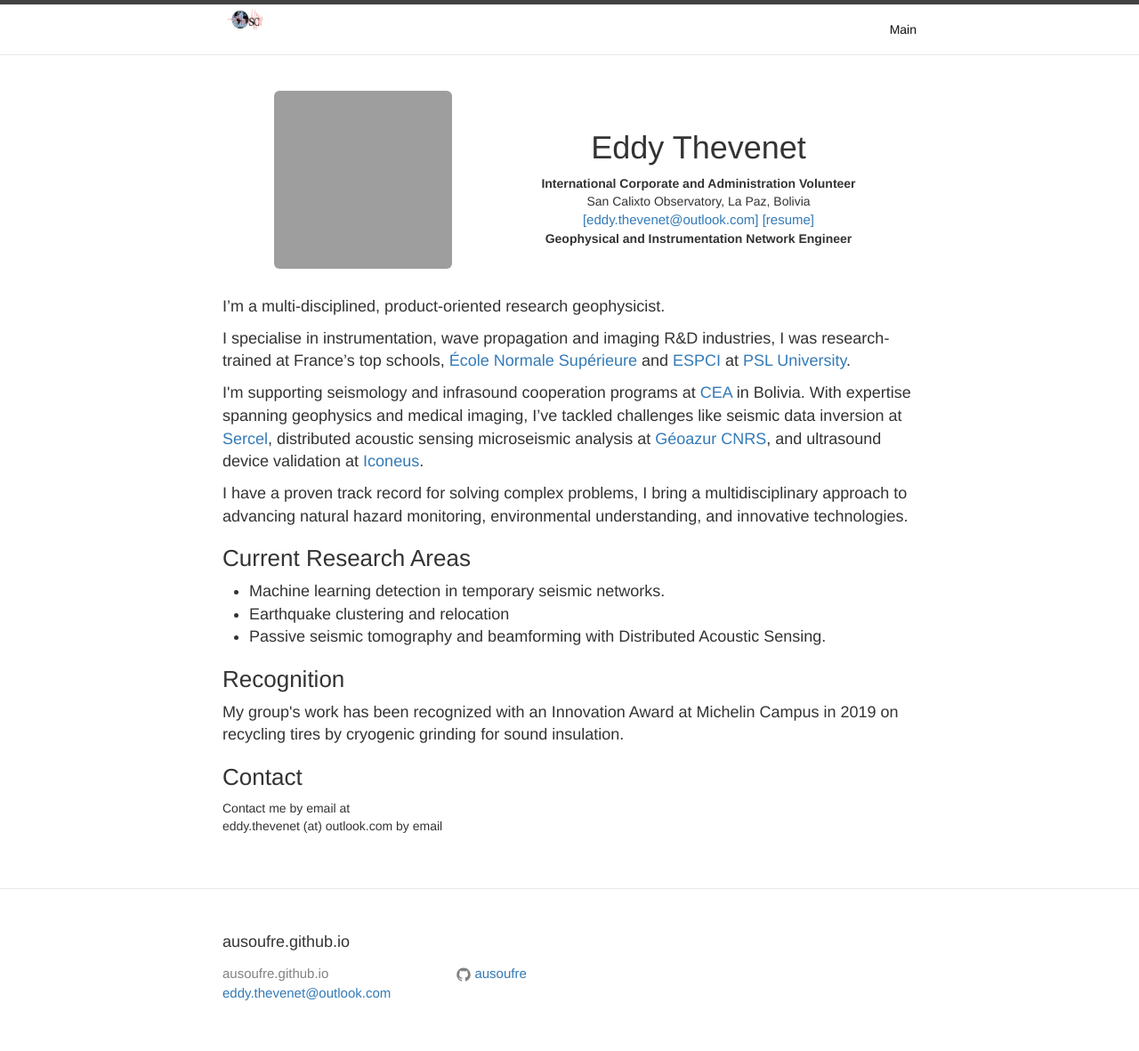
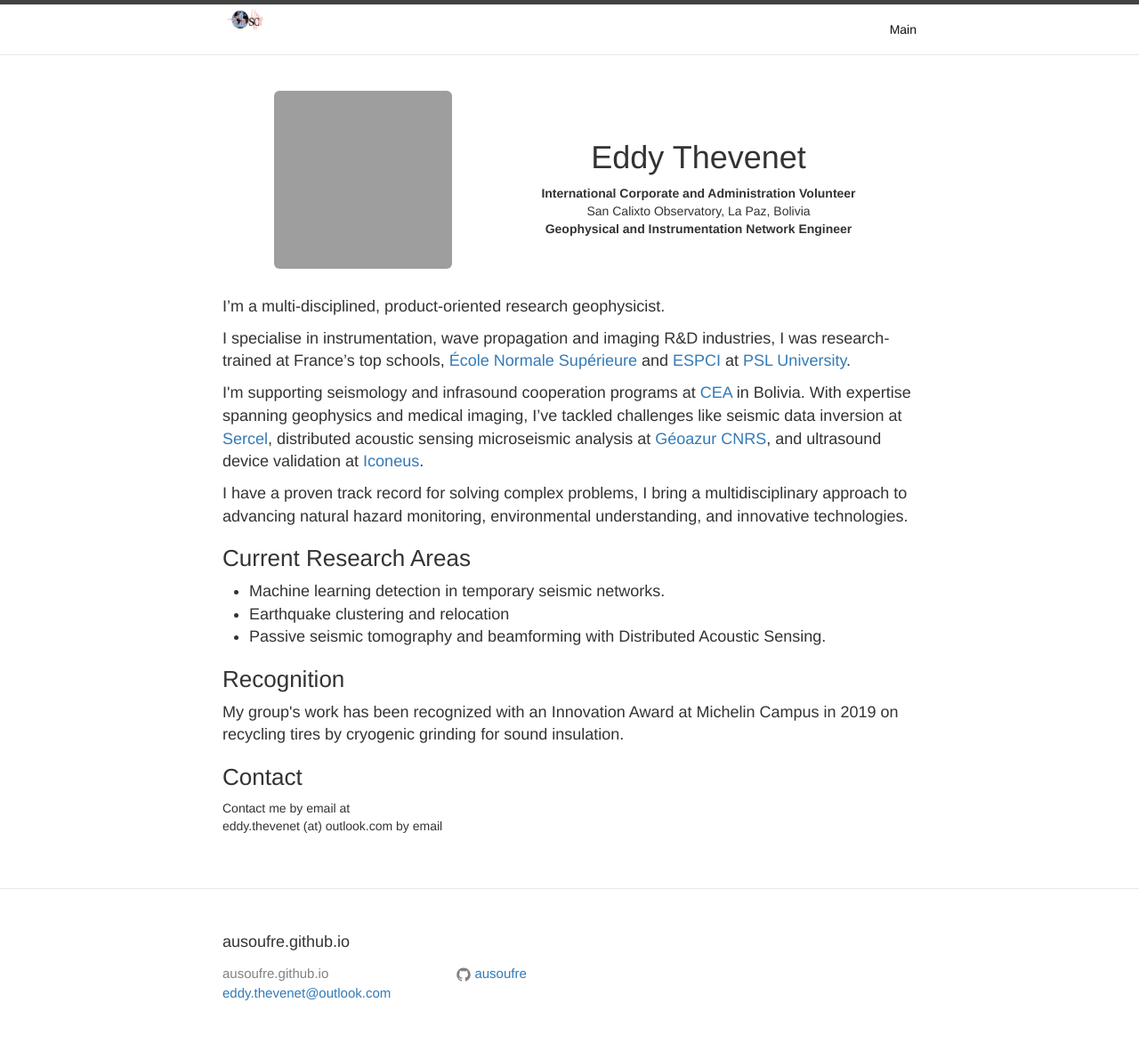
Before and after one commit to ausoufre/ausoufre.github.io, a Jekyll site: the page built from index.html, in a window 1280 px wide. Shown: the whole page at 89% size. Built offline with Jekyll 4.4.1, drawn with Linux system fonts in a browser that asks for light colours; grey boxes are pictures that could not be loaded.

Commit message:
Update index.html

```diff
--- a/index.html
+++ b/index.html
@@ -14,7 +14,6 @@
     <center>
     <h1>Eddy Thevenet </h1>
     <b>International Corporate and Administration Volunteer</b> <br>San Calixto Observatory, La Paz, Bolivia</br>
-    <span style="font-size:15px"><a href="mailto:eddy.thevenet@outlook.com">[eddy.thevenet@outlook.com]</a> <a href="resume/resume.pdf">[resume]</a></span> </h1> <br>
 <b>Geophysical and Instrumentation Network Engineer</b><br>
 </center>
 
```
